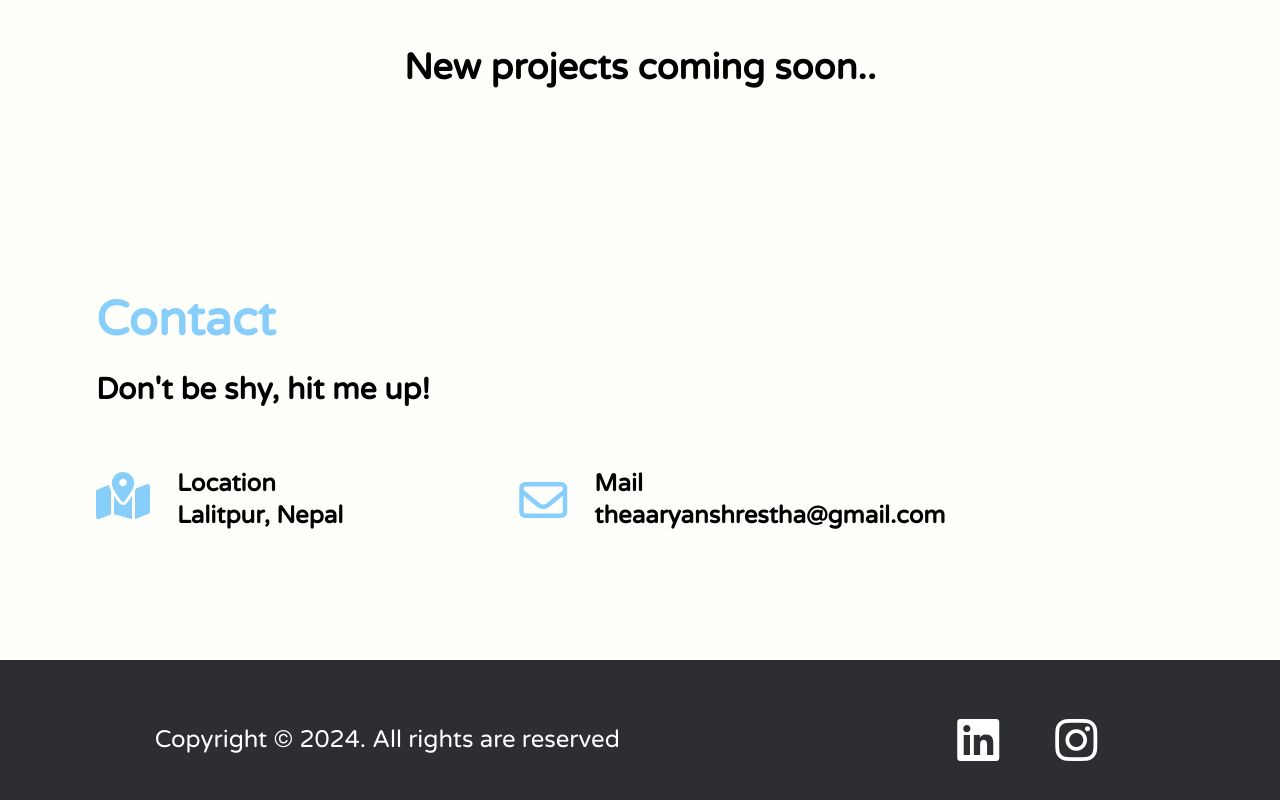
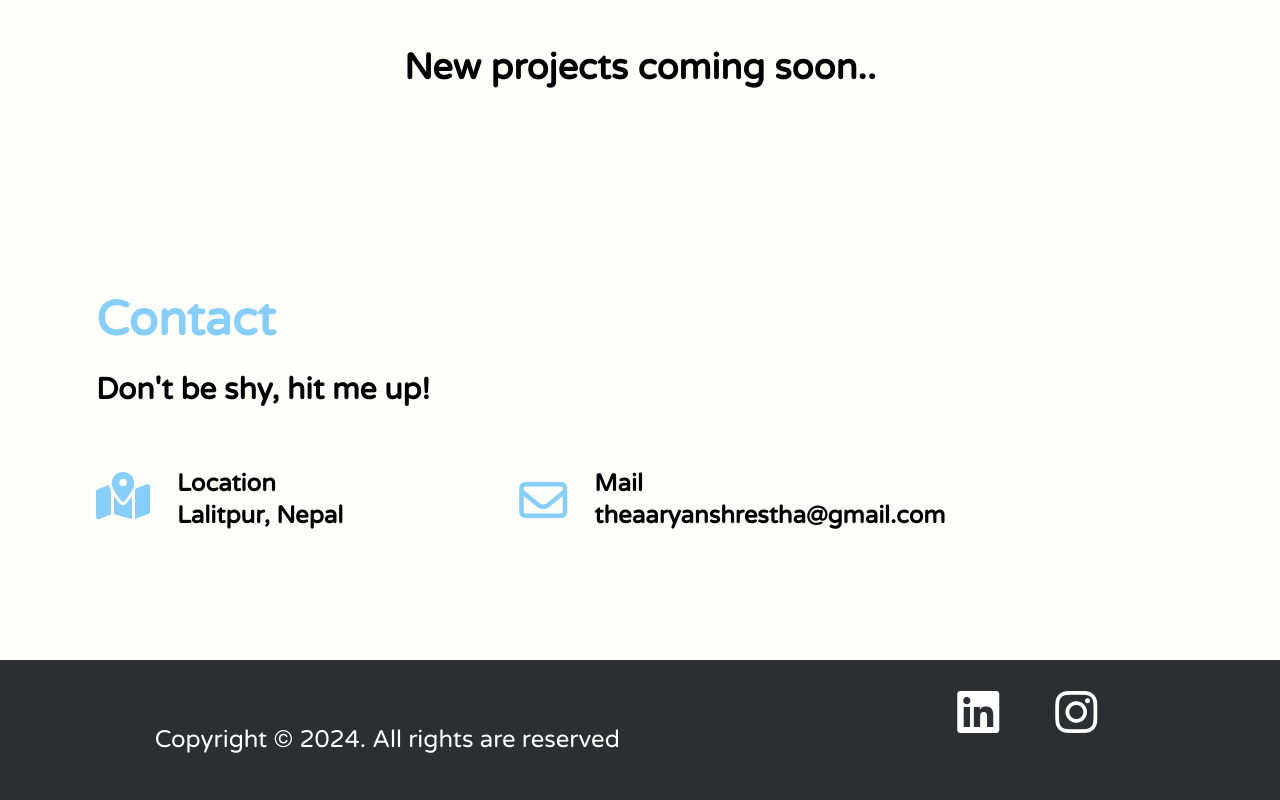
Before and after one commit to Abyssal-Argus/aaryanshr, a website: page index.html in a window 1280 px wide. Shown: the part 1544-2344 px from the top of the page. Drawn offline with nearby package versions, Linux system fonts and the light colour scheme.

Commit message:
Update index.html
minor changes

```diff
--- a/index.html
+++ b/index.html
@@ -96,7 +96,7 @@
     <div class="foot bg-foot-black" id="Last">
         <div class="md:flex md:justify-around">
             <div class="text-center pt-5 md:pt-0 md:mt-16 text-2xl">Copyright © 2024. All rights are reserved</div>
-            <ul class="flex py-7 justify-center items-center md:mt-7">
+            <ul class="flex py-7 justify-center items-center">
                 <a class="mx-7 FTbrand" href="https://www.linkedin.com/in/aaryan-shrestha-0236362b4/"><li><i class="fa-brands fa-3x fa-linkedin"></i></li></a>
                 <a class="mx-7 FTbrand" href="https://www.instagram.com/aaryan_.__._/"><li><i class="fa-brands fa-3x fa-instagram"></i></li></a>
             </ul>
```
